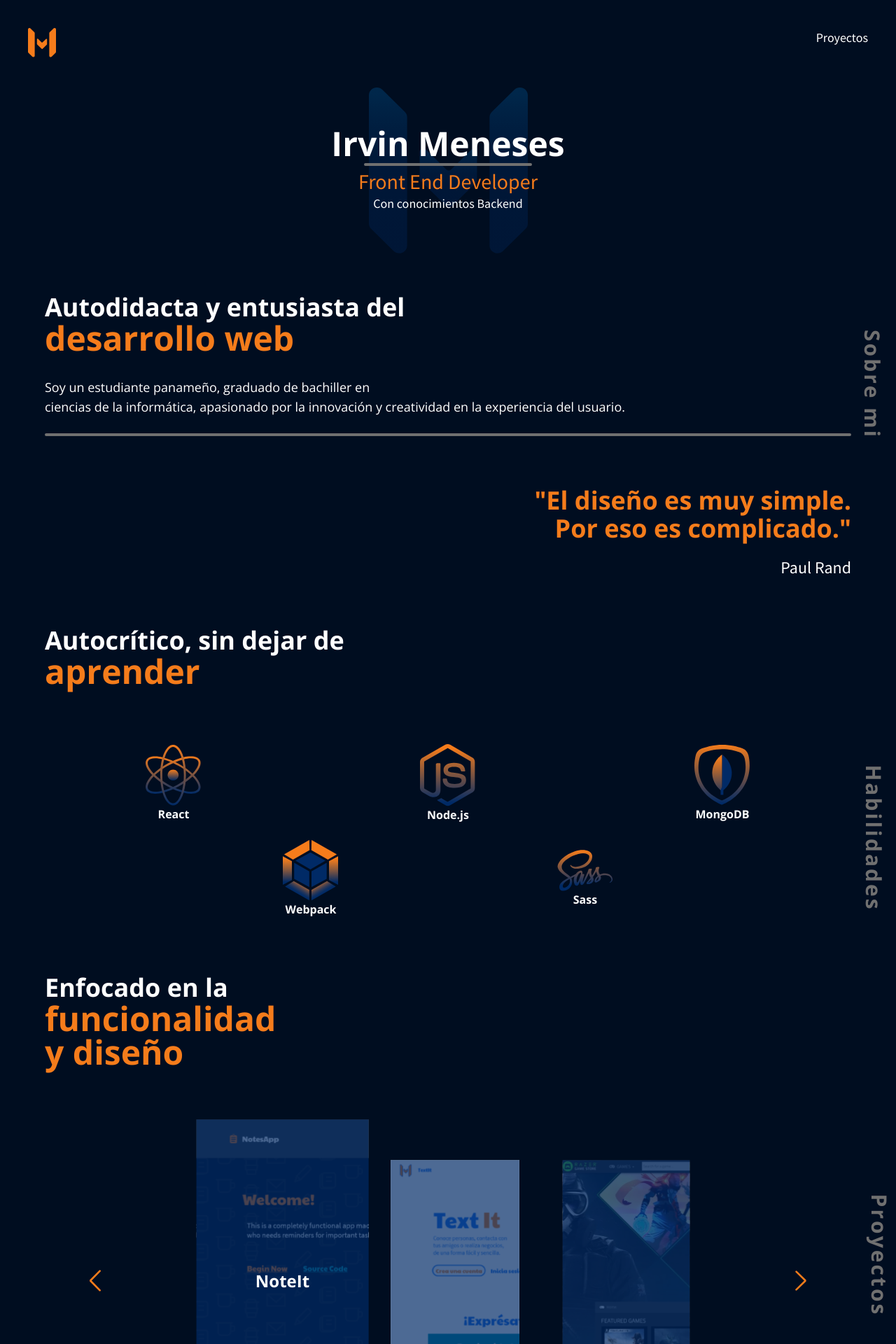
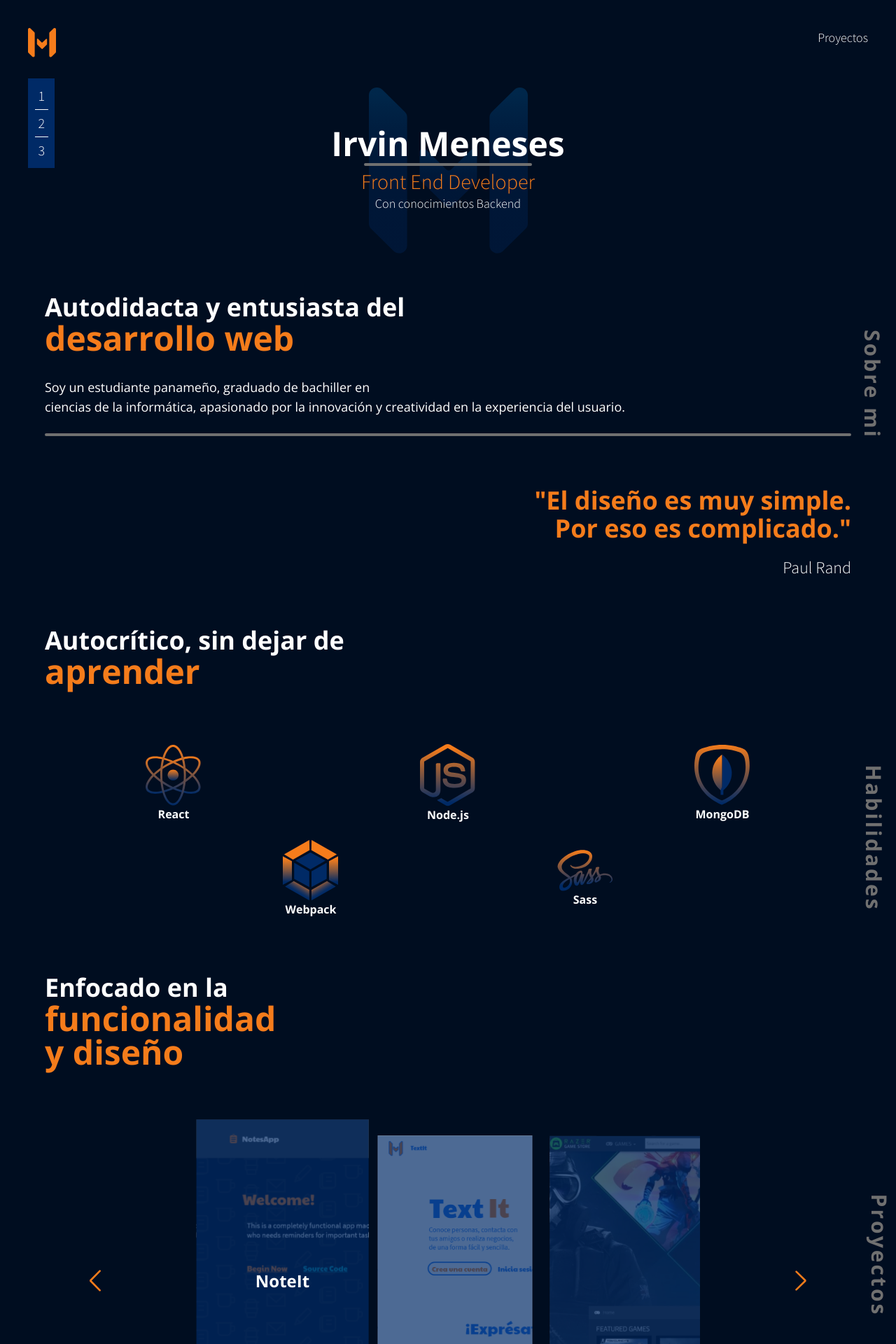
Before and after one commit to Irvinemmanuel16/personal-portfolio, a React (Create React App) app: page / in a window 1280 px wide. Shown: the top 1920 px of the page at 70% size. Built offline with nearby package versions, Linux system fonts and the light colour scheme.

Commit message:
Se añadieron las secciones y la capacidad de hacer swipe en telefonos

```diff
--- a/src/components/App.jsx
+++ b/src/components/App.jsx
@@ -1,12 +1,10 @@
 import { Switch, Route, BrowserRouter as Router } from 'react-router-dom'
-import Header from './Header';
 import Home from "./Home";
 import '../styles/App.css';
 
 function App() {
   return (
     <Router>
-      <Header />
       <Switch>
         <Route path='/' component={Home}/>
       </Switch>
--- a/src/components/Habilidades.jsx
+++ b/src/components/Habilidades.jsx
@@ -1,8 +1,8 @@
 import { ReactLogo, NodeLogo, MongoLogo, WebpackLogo, SassLogo } from './Logos'
 
-export default function Habilidades() {
+export default function Habilidades({ reference }) {
   return (
-    <section id='habilidades' className='mt-6 md:pt-6 px-8 md:px-16 flex flex-col relative'>
+    <section ref={reference} className='mt-6 md:pt-6 px-8 md:px-16 flex flex-col relative'>
       <h5 className='md:text-4xl'>Autocrítico, sin dejar de</h5>
       <h6 className='md:text-5xl'>aprender</h6>
       <div className='mt-8 md:h-auto'>
--- a/src/components/Header.jsx
+++ b/src/components/Header.jsx
@@ -1,12 +1,17 @@
 import { Logo } from './Logos'
 
-export default function Header() {
+export default function Header({ reference }) {
+
+  const handleClick = () => {
+    reference.current.scrollIntoView({ behavior: 'smooth', block: 'start'});
+  }
+
   return (
     <header className='w-full pt-10 flex justify-around sm:justify-between sm:px-8 md:px-10'>
         <Logo />
-        <a className='text-white font-source md:text-lg' href='#proyectos'>
+        <span onClick={handleClick} className='text-white font-source md:text-lg cursor-pointer'>
           Proyectos
-        </a>
+        </span>
     </header>
   )
 }
--- a/src/components/Home.jsx
+++ b/src/components/Home.jsx
@@ -1,16 +1,25 @@
+import { useRef } from "react";
 import Hero from "./Hero";
 import SobreMi from './SobreMi'
 import Habilidades from "./Habilidades";
 import Proyectos from "./Proyectos";
 import Footer from "./Footer";
+import Header from "./Header";
+import Sections from './Sections'
 
 export default function Home() {
+  const projectsRef = useRef()
+  const aboutMeRef = useRef()
+  const skillsRef = useRef()
+
   return (
     <>
+      <Header reference={projectsRef}/>
+      <Sections reference={{ projectsRef, aboutMeRef, skillsRef }} />
       <Hero />
-      <SobreMi />
-      <Habilidades />
-      <Proyectos />
+      <SobreMi reference={aboutMeRef} />
+      <Habilidades reference={skillsRef} />
+      <Proyectos reference={projectsRef} />
       <Footer />
     </>
   );
--- a/src/components/ProjectsSlider.jsx
+++ b/src/components/ProjectsSlider.jsx
@@ -8,6 +8,10 @@ import backward from '../assets/backward.svg'
 
 export default function ProjectsSlider() {
 	const [current, setCurrent] = useState(0);
+	const [initialX, setInitialX] = useState()
+	const [finalX, setFinalX] = useState()
+	const [initialY, setInitialY] = useState()
+	const [finalY, setFinalY] = useState()
 	const focusRef = useRef()
 	const length = sliderData?.length;
 
@@ -19,8 +23,27 @@ export default function ProjectsSlider() {
 		setCurrent(current === 0 ? length - 1 : current - 1);
 	}
 
+	const handleTouchStart = e => {
+		setInitialX(e.nativeEvent.touches[0].clientX)
+		setInitialY(e.nativeEvent.touches[0].clientY)
+	}
+
+	const handleTouchMove = e => {
+		setFinalX(e.nativeEvent.touches[0].clientX)
+		setFinalY(e.nativeEvent.touches[0].clientY)
+	}
+
+	const handleTouchEnd = () => {
+		if (finalX > initialX && finalY - initialY < 10) {
+			prevSlide()
+		}
+		else if (finalX < initialX && finalY - initialY < 10) {
+			nextSlide()
+		}
+	}
+
 	useEffect(() => {
-		focusRef.current.scrollIntoView({ smooth: true, block: 'center' , inline: 'center' });
+		focusRef.current.scrollIntoView({ block: 'center' , inline: 'center' });
 	}, [current])
 
 	return (
@@ -31,13 +54,18 @@ export default function ProjectsSlider() {
 			<button className='h-10 text-xl text-white flex self-center items-center justify-center col-start-3 row-start-1 outline-none focus:outline-none' onClick={nextSlide}>
 				<img className='h-auto w-4' src={forward} alt="forward arrow"/>
 			</button>
-			<div className='flex overflow-x-hidden w-5/6 mx-auto'>
+			<div
+				className='flex overflow-x-hidden w-5/6 mx-auto'
+				onTouchStart={handleTouchStart}
+				onTouchMove={handleTouchMove}
+				onTouchEnd={handleTouchEnd}
+			>
 				{sliderData.map((slide, index) => {
 					return(
 						<div className='flex-shrink-0' key={index}>
 							{index === current
 								? <Link to={slide.to} ref={focusRef} className='flex items-center justify-center relative transition duration-500'><img className='h-auto w-5/6 md:w-full' src={slide.image} alt={slide.alt} key={slide.id} /><p className='z-10 text-white absolute font-open font-bold text-2xl'>{slide.title}</p></Link>
-								: <Link to={slide.to} className='flex items-center justify-center relative transition duration-500 transform scale-75'><img className='h-auto w-5/6 md:w-full' src={slide.image} alt={slide.alt} key={slide.id} /></Link>
+								: <Link to={slide.to} onClick={(e) => e.preventDefault()} className='flex items-center justify-center relative transition duration-500 transform scale-90'><img className='h-auto w-5/6 md:w-full' src={slide.image} alt={slide.alt} key={slide.id} /></Link>
 							}
 						</div>
 					)
--- a/src/components/Proyectos.jsx
+++ b/src/components/Proyectos.jsx
@@ -1,8 +1,8 @@
 import ProjectsSlider from './ProjectsSlider';
 
-export default function Proyectos() {
+export default function Proyectos({ reference }) {
   return (
-    <section id='proyectos' className='mt-16 md:mt-20 px-8 md:px-16 flex flex-col relative'>
+    <section ref={reference} id='proyectos' className='mt-16 md:mt-20 px-8 md:px-16 flex flex-col relative'>
       <h5 className='md:text-4xl'>Enfocado en la</h5>
       <h6 className='md:text-5xl'>funcionalidad<br />y diseño</h6>
       <div className='mt-8'>
--- /dev/null
+++ b/src/components/Sections.jsx
@@ -0,0 +1,22 @@
+export default function Sections({ reference }) {
+  const { projectsRef, aboutMeRef, skillsRef } = reference;
+
+  return (
+    <nav className='hidden xl:flex font-source font-light text-white text-xl w-64 h-32 fixed top-28 left-10' style={{ zIndex: 1000 }}>
+      <ul className='flex flex-col justify-around w-1/6 items-center p-2 bg-blue '>
+        <li>1</li>
+        <hr className='w-5/6'/>
+        <li>2</li>
+        <hr className='w-5/6'/>
+        <li>3</li>
+      </ul>
+      <ul className='opacity-0 p-2 w-full flex flex-col justify-around items-start hover:opacity-100 bg-blue transition duration-300'>
+        <li className='cursor-pointer' onClick={() => aboutMeRef.current.scrollIntoView({ behavior: 'smooth', block: 'center'})}>Sobre mi</li>
+        <hr className='w-4/6'/>
+        <li className='cursor-pointer' onClick={() => skillsRef.current.scrollIntoView({ behavior: 'smooth', block: 'center'})}>Habilidades</li>
+        <hr className='w-4/6'/>
+        <li className='cursor-pointer' onClick={() => projectsRef.current.scrollIntoView({ behavior: 'smooth', block: 'center'})}>Proyectos</li>
+      </ul>
+    </nav>
+  )
+}
--- a/src/components/SobreMi.jsx
+++ b/src/components/SobreMi.jsx
@@ -1,6 +1,6 @@
-export default function SobreMi() {
+export default function SobreMi({ reference }) {
   return (
-    <section id='sobreMi' className='mt-14 px-8 md:px-16 flex flex-col relative'>
+    <section ref={reference} className='mt-14 px-8 md:px-16 flex flex-col relative'>
       <h5 className='md:text-4xl'>Autodidacta y entusiasta del</h5>
       <h6 className='md:text-5xl'>desarrollo web</h6>
       <div className='mt-6 md:h-auto'>
--- a/src/styles/App.css
+++ b/src/styles/App.css
@@ -1,4 +1,4 @@
-@import url('https://fonts.googleapis.com/css2?family=Open+Sans:wght@400;700&family=Source+Sans+Pro&display=swap');
+@import url('https://fonts.googleapis.com/css2?family=Open+Sans:wght@400;700&family=Source+Sans+Pro:wght@300&display=swap');
 
 .font-source {
   font-family: 'Source Sans Pro';
--- a/tailwind.config.js
+++ b/tailwind.config.js
@@ -9,7 +9,7 @@ module.exports = {
       sm: '360px',
       md: '700px',
       lg: '900px',
-      xl: '1140px',
+      xl: '1024px',
       '2xl': '1366px',
     },
     colors: {
@@ -22,7 +22,7 @@ module.exports = {
       red: colors.red,
       yellow: colors.amber,
       green: colors.emerald,
-      blue: colors.blue,
+      blue: '#002A66',
       indigo: colors.indigo,
       purple: colors.violet,
       pink: colors.pink,
```
